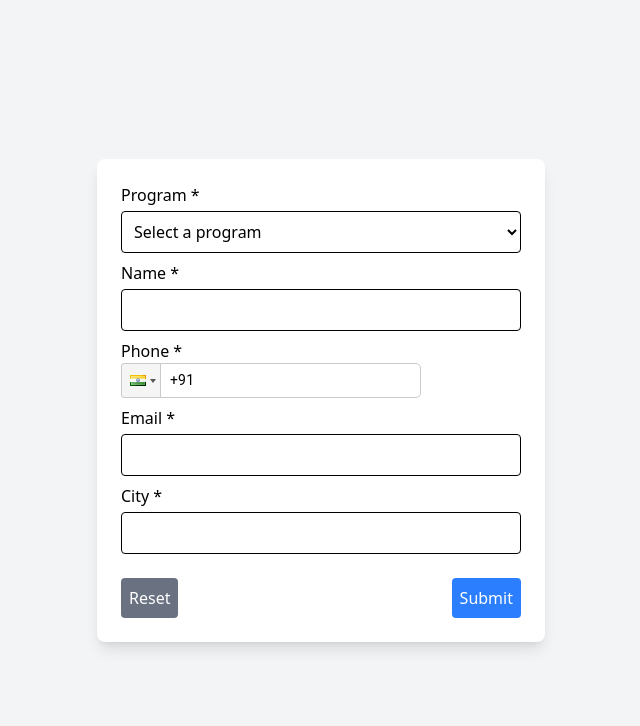
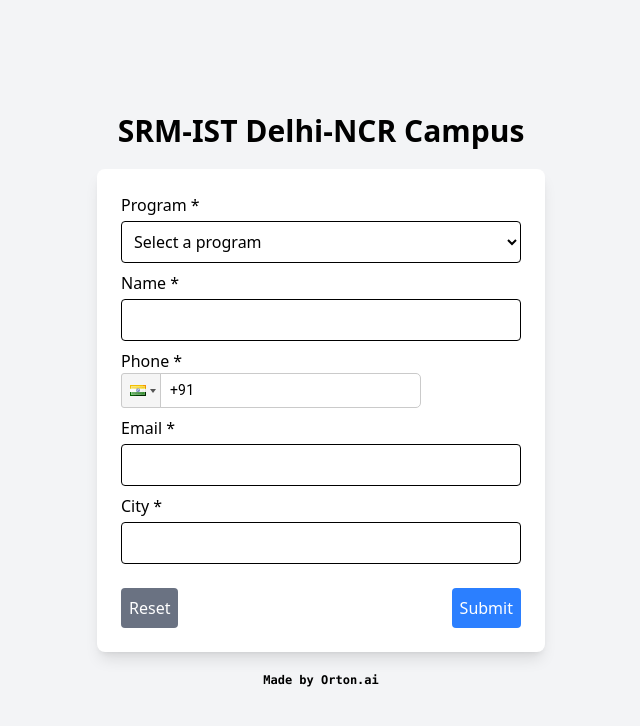
Before and after one commit to Neel123priyansh/Vercel_Login, a React (Vite) app in the folder frontend/bot/: page / in a window 1280 px wide. Shown: the top 726 px of the page, without its empty margins (319-959 px from the left). Built offline with nearby package versions, Linux system fonts and the light colour scheme.

Commit message:
first commit

```diff
--- a/frontend/bot/src/form.jsx
+++ b/frontend/bot/src/form.jsx
@@ -48,7 +48,8 @@
   };
 
   return (
-    <div className="min-h-screen flex items-center justify-center bg-gray-100 p-4">
+    <div className="min-h-screen flex flex-col font items-center justify-center bg-gray-100 p-4">
+      <p className="font-bold text-3xl mb-5">SRM-IST Delhi-NCR Campus</p>
       <form onSubmit={handleSubmit} className="bg-white p-6 rounded-lg shadow-lg w-full max-w-md flex flex-col items-start">
         <label className="block mb-2 text-left w-full">
           <span className="block text-left">Program *</span>
@@ -91,6 +92,7 @@
           </button>
         </div>
       </form>
+      <p className="font-bold text-xs mt-5 font-mono">Made by Orton.ai</p>
     </div>
   );
 };
```
